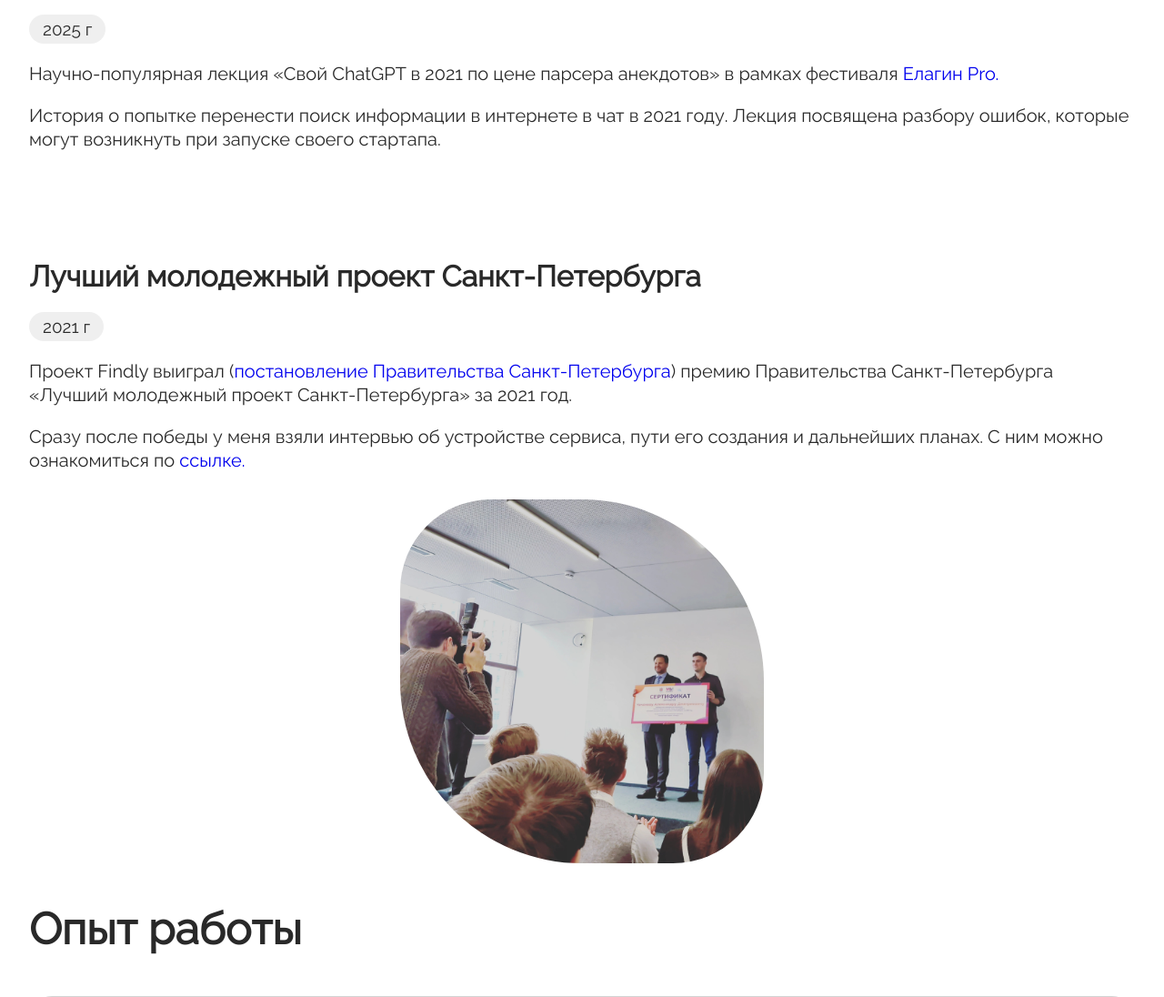
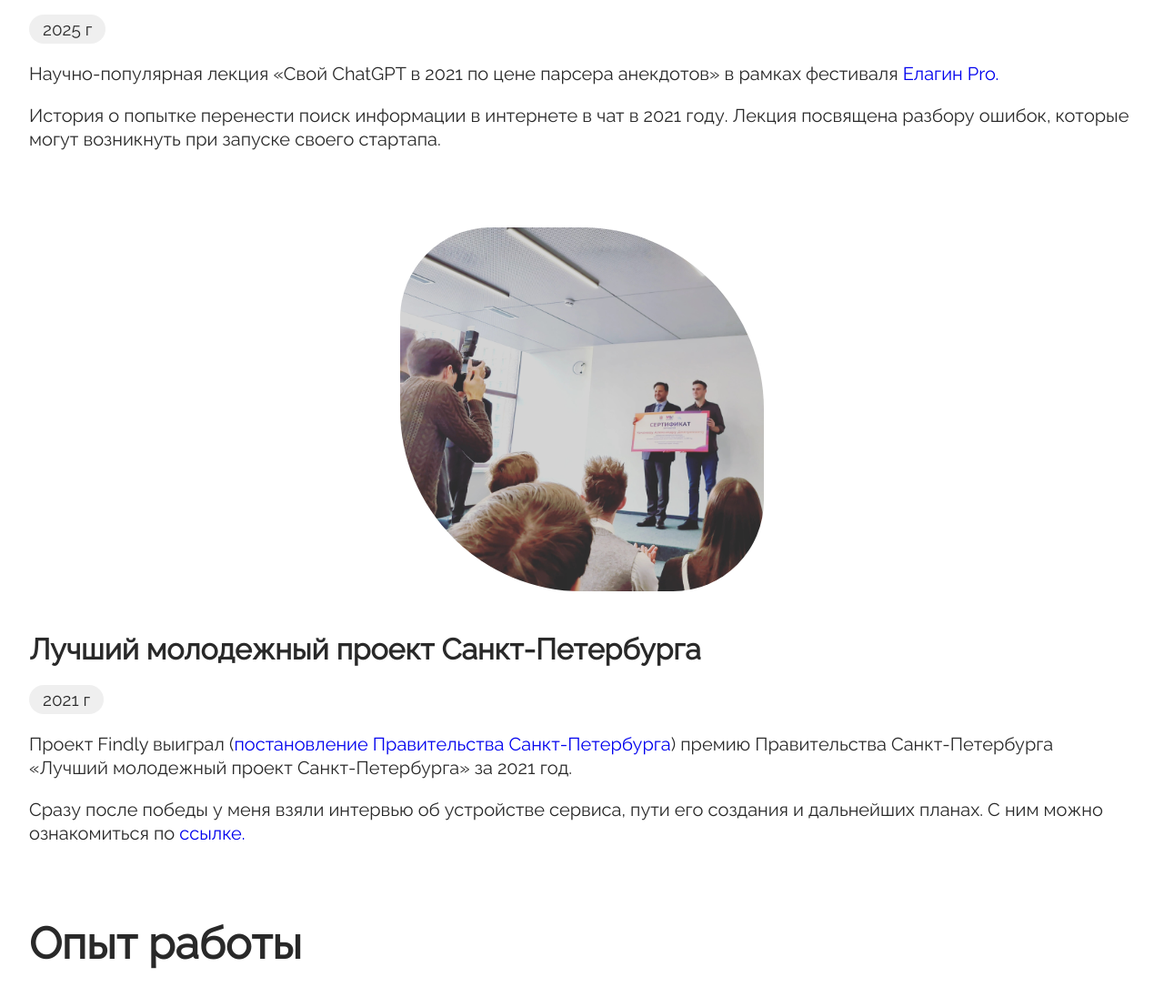
Before and after one commit to alexchea318/CV, a PHP site: page / in a window 1280 px wide. Shown: the part 2452-3548 px from the top of the page at 91% size. Run offline with PHP 8.4, Linux system fonts and the light colour scheme.

Commit message:
elagin upd

```diff
--- a/index.html
+++ b/index.html
@@ -88,7 +88,7 @@
         </div>
     </div>
 
-    <div class="aw_block">
+    <div class="aw_block first">
         <div class="aw_container">
             <h3>Лучший молодежный проект <span style="white-space: nowrap">Санкт-Петербурга</span></h3>
             <time>2021 г</time>
--- a/styles/mobile.css
+++ b/styles/mobile.css
@@ -127,7 +127,8 @@
     }
 
     .aw_block:last-child{
-        margin-bottom: -1rem ;
+        display: flex;
+        flex-direction: column-reverse;
     }
 
     /*Experience*/
```
